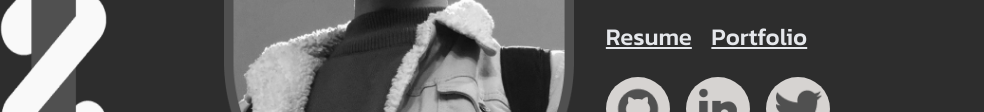
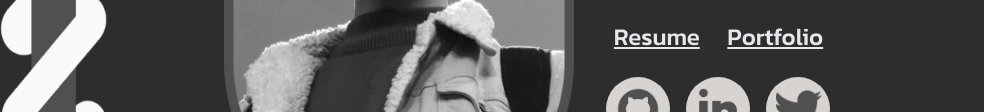
Before and after one commit to Shubbair/Shubbair.github.io, a plain HTML site: page index.html in a window 1280 px wide. Shown: the part 411-523 px from the top of the page, without its empty margins (0-984 px from the left). Drawn offline with nearby package versions, Linux system fonts and the light colour scheme.

Commit message:
Update index.html

```diff
--- a/index.html
+++ b/index.html
@@ -33,8 +33,8 @@
       <br/>
       <p class="text-2xl text-gray-400 ">Machine Learning Engineer & Researcher</p>
       <br/>
-      <a class="text-2xl text-gray-200 underline" href="https://drive.google.com/file/d/1AYQv-Yj7XR79FWLfhxgaLVp1x69SpaUL/view?usp=sharing target="_blank">Resume</a>
-      <a class="text-2xl text-gray-200 underline ml-4" href="projects.html">Portfolio</a>
+      <a class="text-2xl text-gray-200 underline p-2" href="https://drive.google.com/file/d/1AYQv-Yj7XR79FWLfhxgaLVp1x69SpaUL/view?usp=sharing target="_blank">Resume</a>
+      <a class="text-2xl text-gray-200 underline ml-4" href="projects.html p-2">Portfolio</a>
       <br/><br/>
       <div class="flex flex-col lg:flex-row lg:space-x-4">
      <div class="w-16 h-16 bg-stone-300 rounded-full flex items-center justify-center">
```
